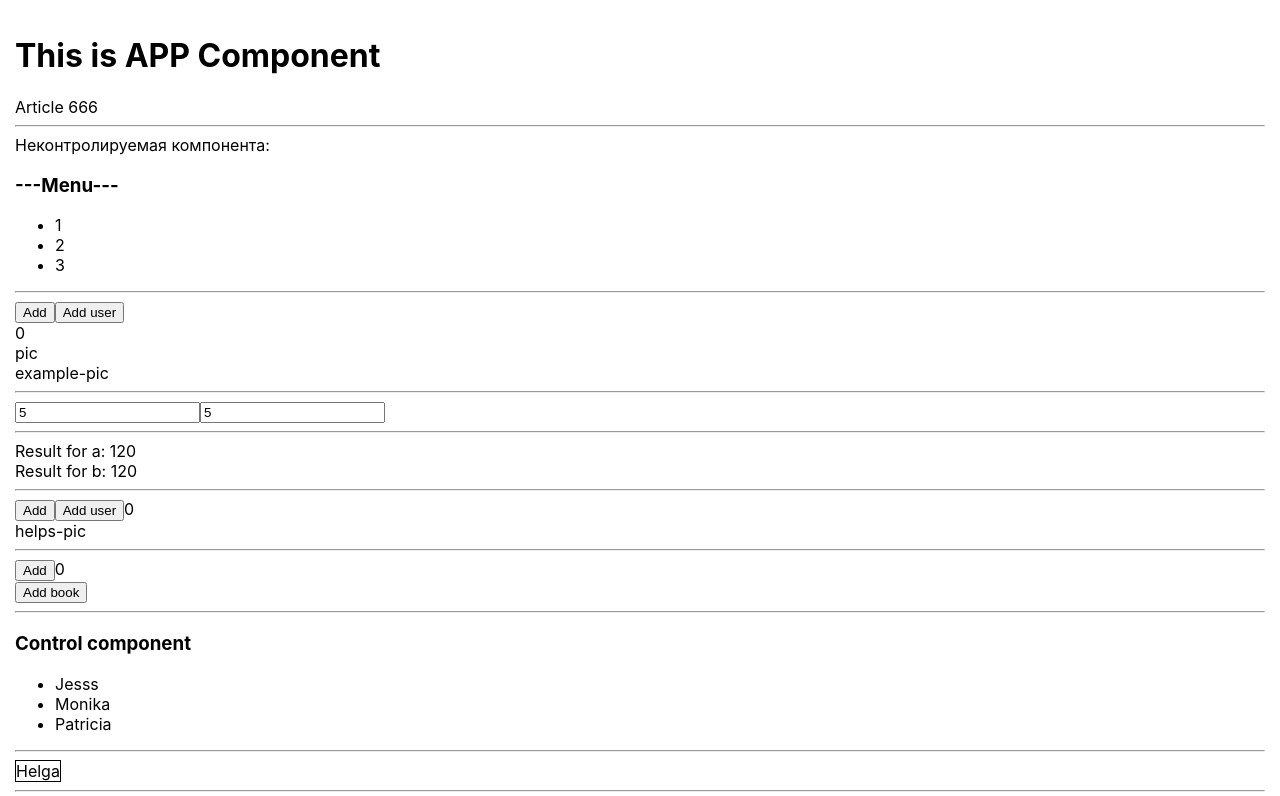
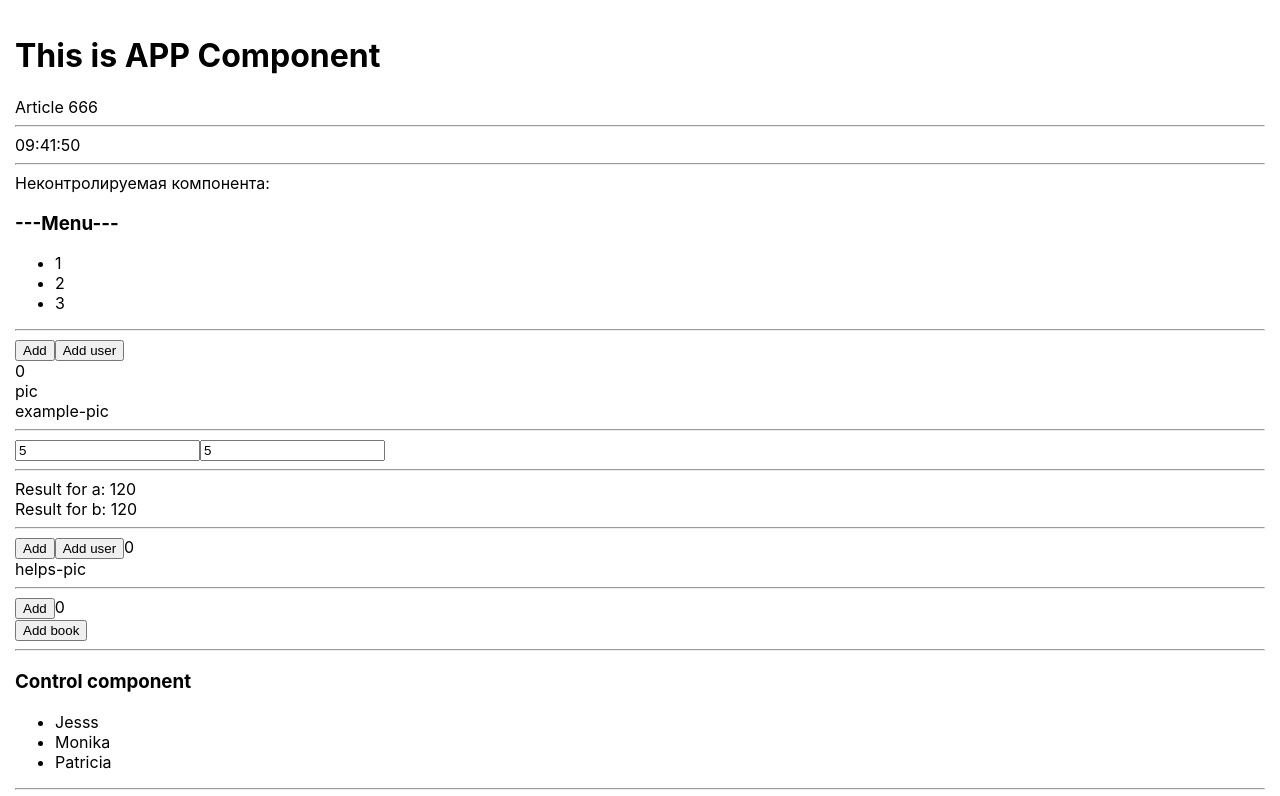
Before and after one commit to Dora-ApplePie/React-Examples, a React (Create React App) app: page / in a window 1280 px wide. Shown: the top 796 px of the page. Built offline with nearby package versions, Linux system fonts and the light colour scheme.

Commit message:
create clock with UseEffect

```diff
--- a/src/App.tsx
+++ b/src/App.tsx
@@ -14,6 +14,7 @@
 import {UseStateEx} from "./components/UseState/UseState";
 import {UseEffectEx} from "./components/useEffect/useEffect";
 import {SetTimeoutAndInterval} from "./components/useEffect/SetTimeoutAndInterval";
+import {Clock} from "./components/Clock/Clock";
 
 
 const App = React.memo(() => {
@@ -29,6 +30,8 @@
         <div className={'main'}>
             <PageTitle title={"This is APP Component"}/>
             Article 666
+            <hr/>
+            <Clock/>
             <hr/>
             <UncontrolledAccordion title={"Menu"}/>
             {/*<UncontrolledAccordion title={"Users"}/>*/}
@@ -66,7 +69,8 @@
             <hr/>
             <UseEffectEx/>
             <hr/>
-            <SetTimeoutAndInterval/>
+            {/*<SetTimeoutAndInterval/>*/}
+            <hr/>
         </div>
     );
 })
--- /dev/null
+++ b/src/components/Clock/Clock.tsx
@@ -0,0 +1,26 @@
+import React, {useEffect, useState} from "react";
+
+type PropsType = {}
+
+export const Clock: React.FC<PropsType> = (props) => {
+    const [date, setDate] = useState(new Date())
+
+    useEffect(() => {
+        let IntervalId = setInterval(() => {
+            console.log('TICK')
+            setDate(new Date())
+        }, 1000)
+
+        return () => clearInterval(IntervalId);
+    }, [])
+
+    const getDateWithZero = (num: number) => num < 10 ? '0' + num : num
+
+    return <div>
+        <span>{getDateWithZero(date.getHours())}</span>
+        :
+        <span>{getDateWithZero(date.getMinutes())}</span>
+        :
+        <span>{getDateWithZero(date.getSeconds())}</span>
+    </div>
+}
```
